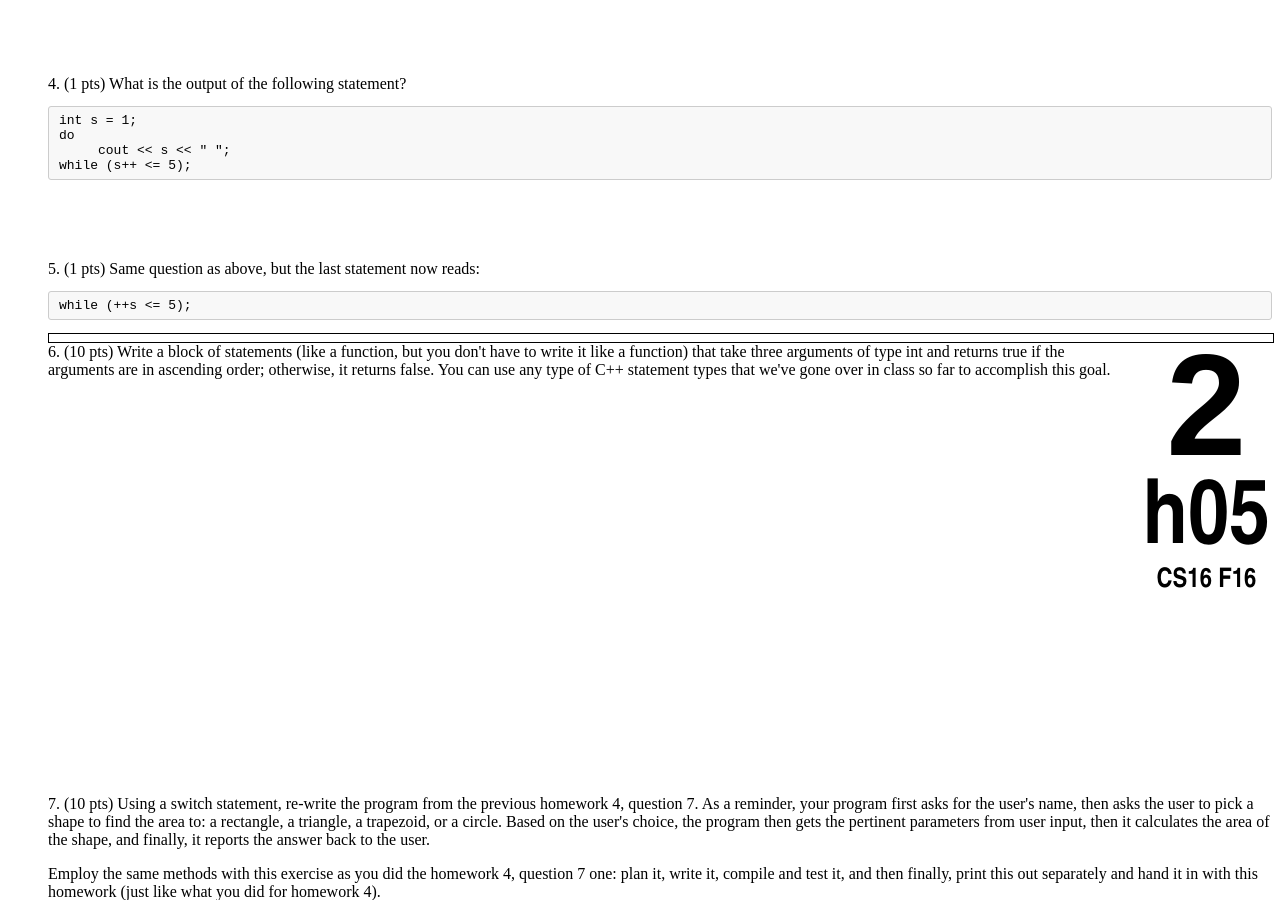
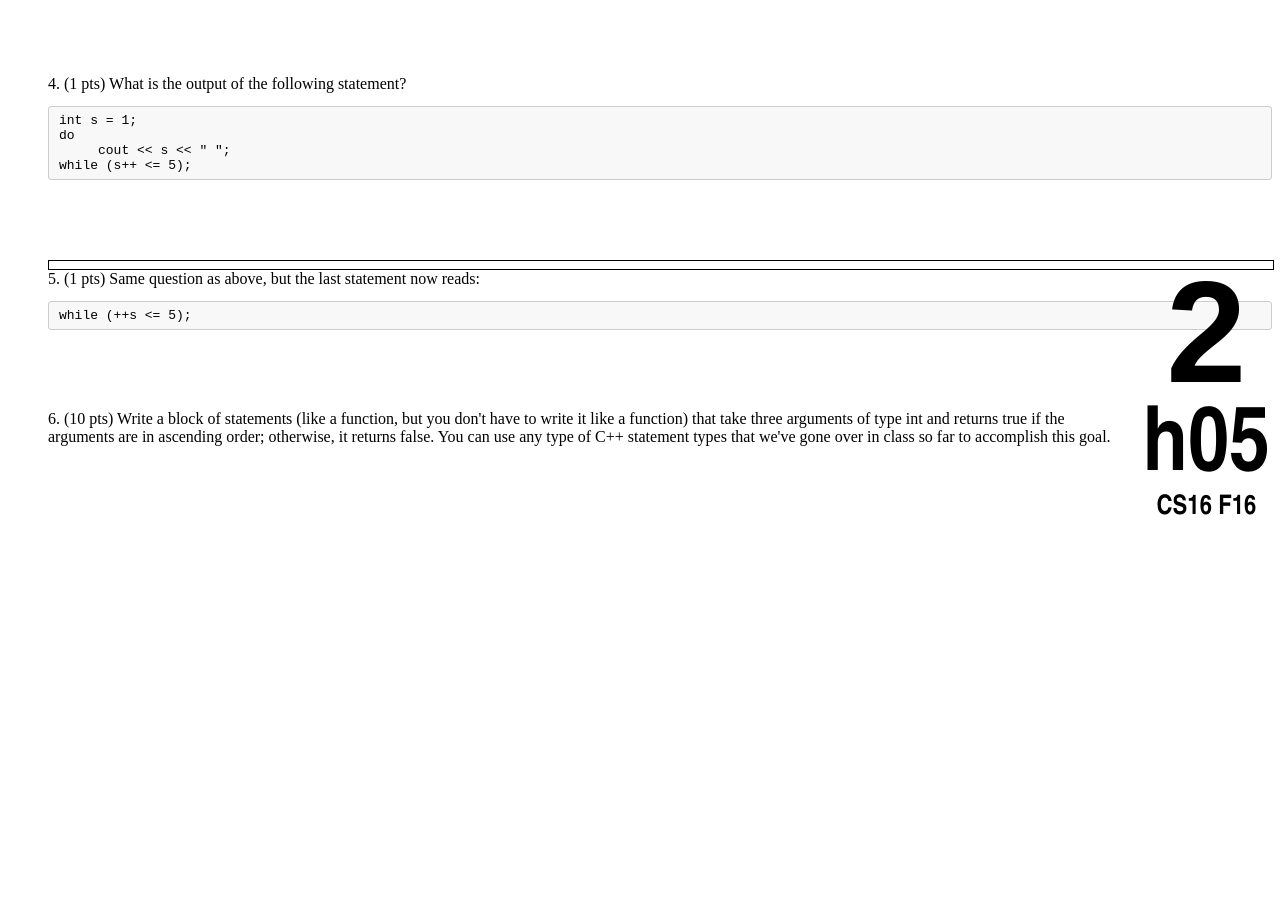
Before and after one commit to ucsb-cs16-s16/https-ucsb-cs16-s17.github.io, a Jekyll site: the page built from _hwk/h05.md, in a window 1280 px wide and 900 px high, scrolled down 1149 px. Built offline with Jekyll 4.4.1, drawn with Linux system fonts in a browser that asks for light colours.

Commit message:
Update h05.md

````diff
--- a/_hwk/h05.md
+++ b/_hwk/h05.md
@@ -41,6 +41,7 @@ while (s++ <= 5);
 ```
   </div>
   <div style="margin-bottom:5em"></div>
+  <div class="pagebreak"></div>
 
 5.	(1 pts) Same question as above, but the last statement now reads:
 
@@ -49,10 +50,10 @@ while (s++ <= 5);
 while (++s <= 5);
 ```
   </div>
-  <div class="pagebreak"></div>
+  <div style="margin-bottom:5em"></div>
 
 6.	(10 pts) Write a block of statements (like a function, but you don't have to write it like a function) that take three arguments of type int and returns true if the arguments are in ascending order; otherwise, it returns false. You can use any type of C++ statement types that we've gone over in class so far to accomplish this goal.
-	<div style="margin-bottom:26em"></div>
+	<div style="margin-bottom:30em"></div>
 
 7.	(10 pts) Using a switch statement, re-write the program from the previous homework 4, question 7. As a reminder, your program first asks for the user's name, then asks the user to pick a shape to find the area to: a rectangle, a triangle, a trapezoid, or a circle. Based on the user's choice, the program then gets the pertinent parameters from user input, then it calculates the area of the shape, and finally, it reports the answer back to the user.
 	<div style="margin-bottom:1em"></div>
````
